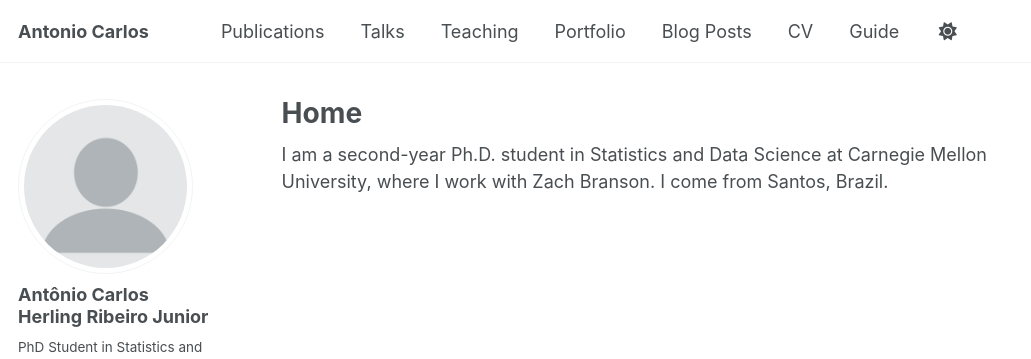
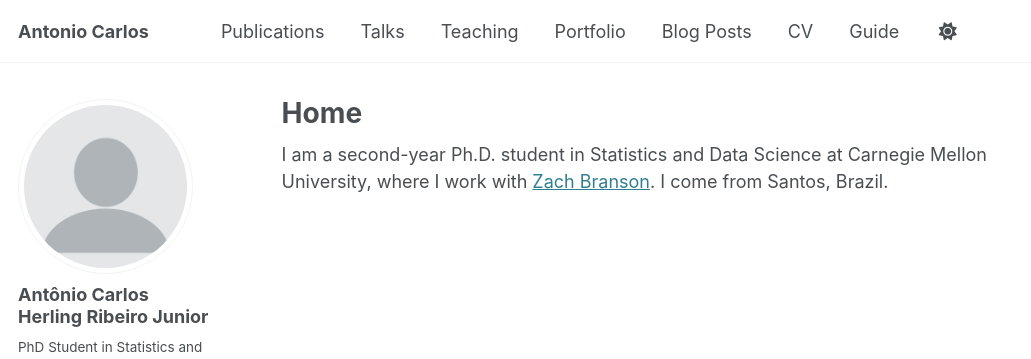
Before and after one commit to antonioherling/antonioherling.github.io, a Jekyll site: the page built from _pages/about.md, in a window 1280 px wide. Shown: the top 359 px of the page, without its empty margins (0-1031 px from the left). Built offline with Jekyll 4.4.1, drawn with Linux system fonts in a browser that asks for light colours; some web fonts are replaced; part of the change alters nothing that is shown.

```diff
--- a/_pages/about.md
+++ b/_pages/about.md
@@ -7,7 +7,7 @@ redirect_from:
   - /about.html
 ---
 
-I am a second-year Ph.D. student in Statistics and Data Science at Carnegie Mellon University, where I work with Zach Branson. I come from Santos, Brazil.
+I am a second-year Ph.D. student in Statistics and Data Science at Carnegie Mellon University, where I work with [Zach Branson](https://sites.google.com/site/zjbranson/). I come from Santos, Brazil.
 
 <!--
 This is the front page of a website that is powered by the [Academic Pages template](https://github.com/academicpages/academicpages.github.io) and hosted on GitHub pages. [GitHub pages](https://pages.github.com) is a free service in which websites are built and hosted from code and data stored in a GitHub repository, automatically updating when a new commit is made to the repository. This template was forked from the [Minimal Mistakes Jekyll Theme](https://mmistakes.github.io/minimal-mistakes/) created by Michael Rose, and then extended to support the kinds of content that academics have: publications, talks, teaching, a portfolio, blog posts, and a dynamically-generated CV. You can fork [this template](https://github.com/academicpages/academicpages.github.io) right now, modify the configuration and markdown files, add your own PDFs and other content, and have your own site for free, with no ads!
```
